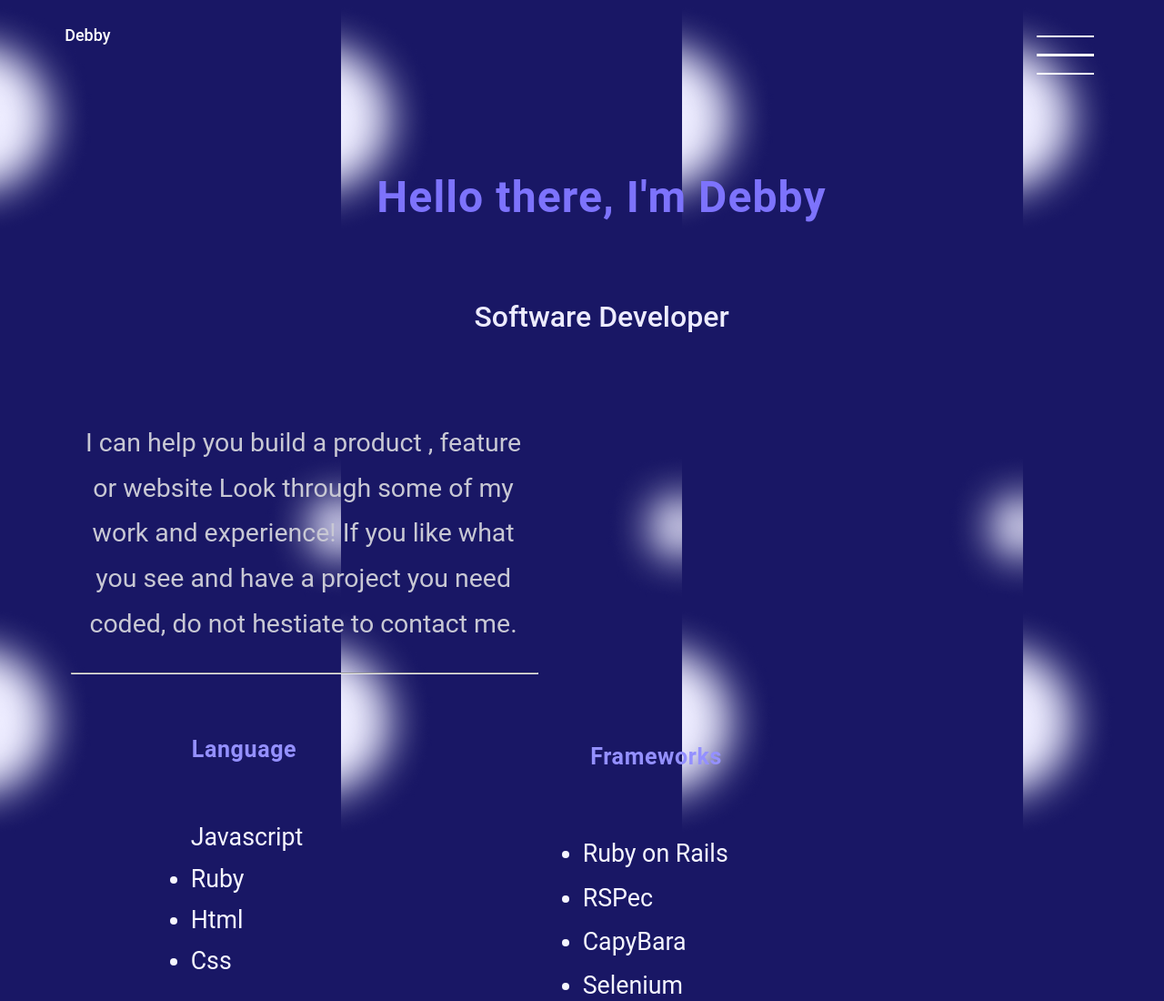
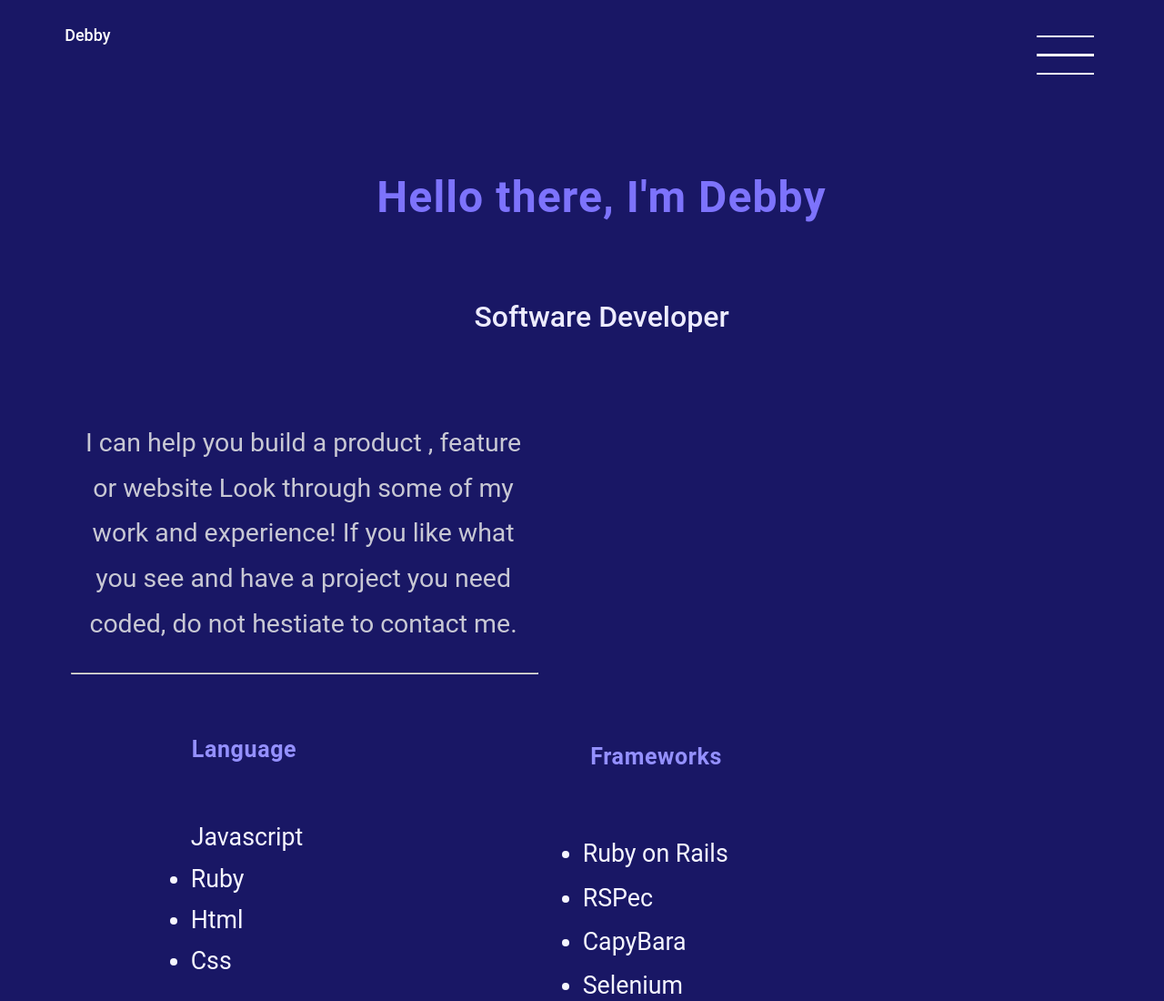
Before and after one commit to DebbyBud/Portifolio-setup, a website: page index.html in a window 1280 px wide. Shown: the top 1100 px of the page at 91% size. Drawn offline with Linux system fonts and the light colour scheme; files whose address does not match are found by name.

Commit message:
Update index.html

```diff
--- a/index.html
+++ b/index.html
@@ -5,34 +5,33 @@
     <meta http-equiv="X-UA-Compatible" content="IE=edge">
     <meta name="viewport" content="width=device-width, initial-scale=1.0">
     <title>My Portifolio</title>
+    <link rel="stylesheet" href="style.css">
+    <link rel="stylesheet" href="https://cdnjs.cloudflare.com/ajax/libs/font-awesome/4.7.0/css/font-awesome.min.css">
+    <link href="https://fonts.googleapis.com/css2?family=Ubuntu:ital@1&display=swap" rel="stylesheet">
+    <link rel="stylesheet" href="https://cdnjs.cloudflare.com/ajax/libs/font-awesome/4.7.0/css/font-awesome.min.css">
 
 
 </head>
 <body>
     <header class="head">
-        <link rel="stylesheet" href="style.css">
-        <link rel="stylesheet" href="https://cdnjs.cloudflare.com/ajax/libs/font-awesome/4.7.0/css/font-awesome.min.css">
-        <link href="https://fonts.googleapis.com/css2?family=Ubuntu:ital@1&display=swap" rel="stylesheet">
-        <link rel="stylesheet" href="https://cdnjs.cloudflare.com/ajax/libs/font-awesome/4.7.0/css/font-awesome.min.css">
+
         <div class="topnav" id="myTopnav">
             <a href="#debby" class="active">Debby</a>
+            <!-- <img class="bckground" src="images/bckground.png" alt="bckground"> -->
+
+            <nav>
                 <div class="others">
                     <span class="line1"></span>
                     <span class="line2"></span>
                     <span class="line3"></span>
                 </div>
-    </header>
-
+            </nav>
         </div>
         <section class="header">
             <h1 class="h2">Hello there, I'm Debby</h1>
             <h3 class = "h3">Software Developer</h3>
 
         </section >
-
-
-
-
         <div class="info">
             <p>
                 I can help you build a product ,
@@ -92,14 +91,25 @@
         <div class="items">
             <div id="leftel">
                 <ul class="cta">
+                    <!-- <a href=""> -->
                         <li class="social"><img src="images/Icon-GitHub.svg" alt=""></li>
                         <li class="social"><img src="images/Icon-Linkedin.svg" alt=""></li>
                         <li class="social"><img src="images/Icon-Angelist.svg" alt=""></li>
                         <li class="social"><img src="images/Icon-Twitter.svg" alt=""></li>
                         <li class="social"><img src="images/Icon-Medium.svg" alt=""></li>
+                    <!-- </a> -->
                 </ul>
 
             </div>
         </div>
+    </header>
+
+
+
+
+
+
+
+
 </body>
 </html>
```
Lines whose indentation alone changed are shown as unchanged.
